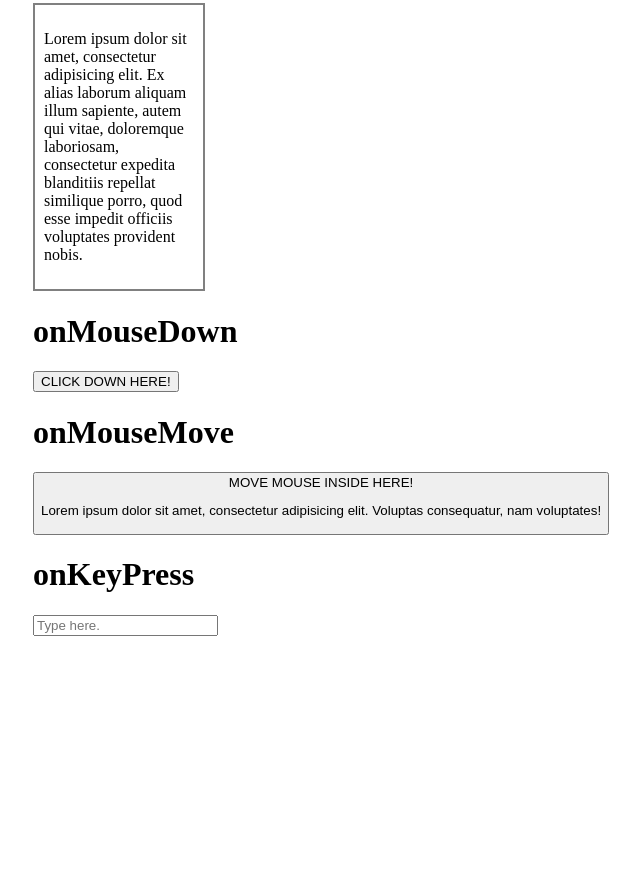
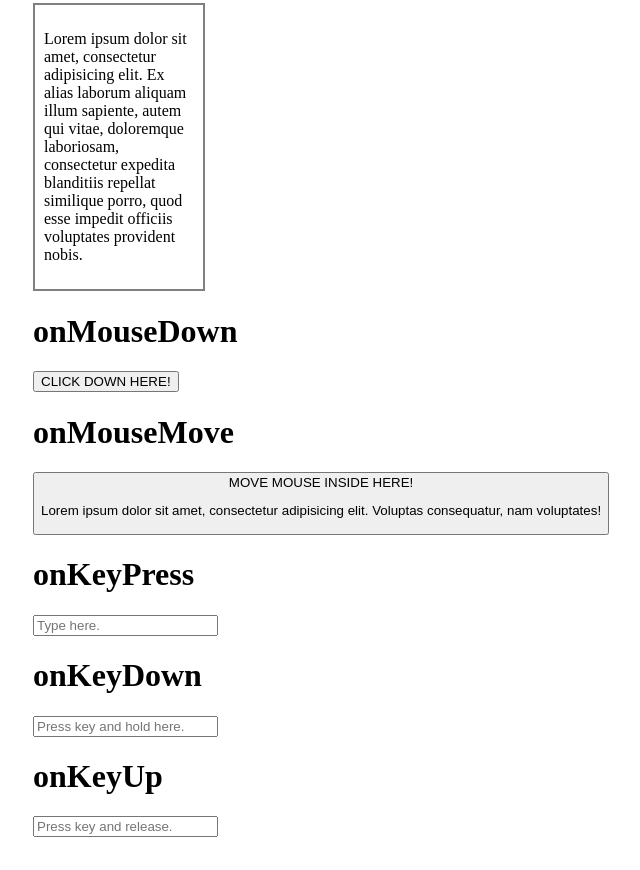
Before and after one commit to adrioro/Buttons-Events, a plain HTML site: page index.html in a window 1280 px wide. Shown: the part 975-1845 px from the top of the page, without its empty margins (0-640 px from the left). Before the commit the page ends 1644 px from the top, so only its background shows below. Drawn offline with nearby package versions, Linux system fonts and the light colour scheme.

Commit message:
eleventh commit onKeyUp

```diff
--- a/index.html
+++ b/index.html
@@ -47,6 +47,11 @@
   <h1>onKeyPress</h1>
   <input type="text" onKeyPress="whenPressed()" name="" placeholder="Type here." />
 
+  <h1>onKeyDown</h1>
+  <input type="text" onKeyDown="KeyDownFunct()" name="" placeholder="Press key and hold here." />
+
+  <h1>onKeyUp</h1>
+  <input type="text" onKeyUp="KeyUpFunct()" name="" placeholder="Press key and release.">
 
 
   <script type=" text/javascript" src="https://code.jquery.com/jquery-3.2.1.slim.min.js"></script>
--- a/index.js
+++ b/index.js
@@ -33,3 +33,11 @@ function mouseMoveFunct() {
 function whenPressed() {
   alert("You pressed a key.")
 }
+
+function KeyDownFunct() {
+  alert("You pressed a key, and accion is performed before you release the key.")
+}
+
+function KeyUpFunct() {
+  alert("Function is performed when you relase the key.")
+}
```
